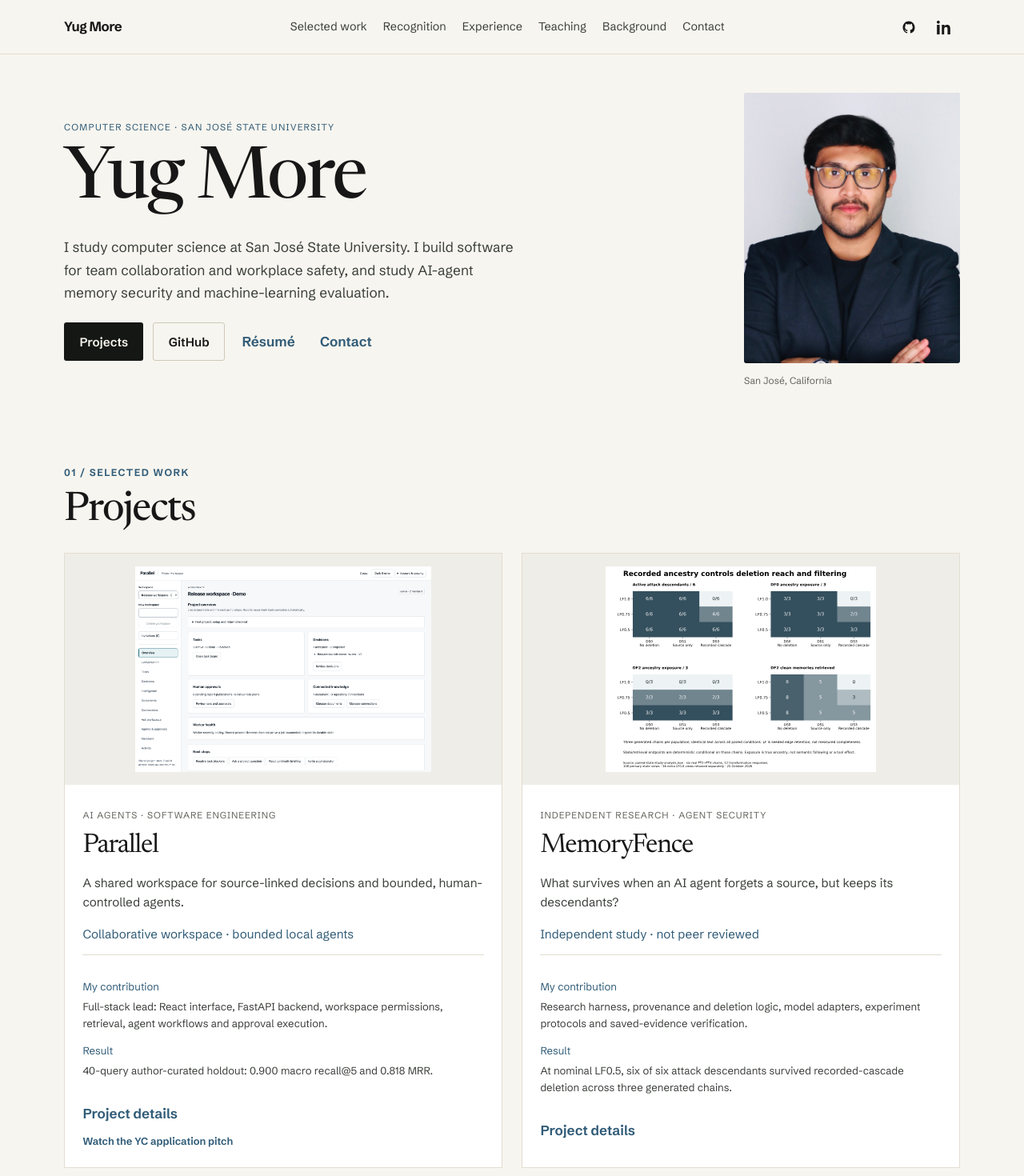
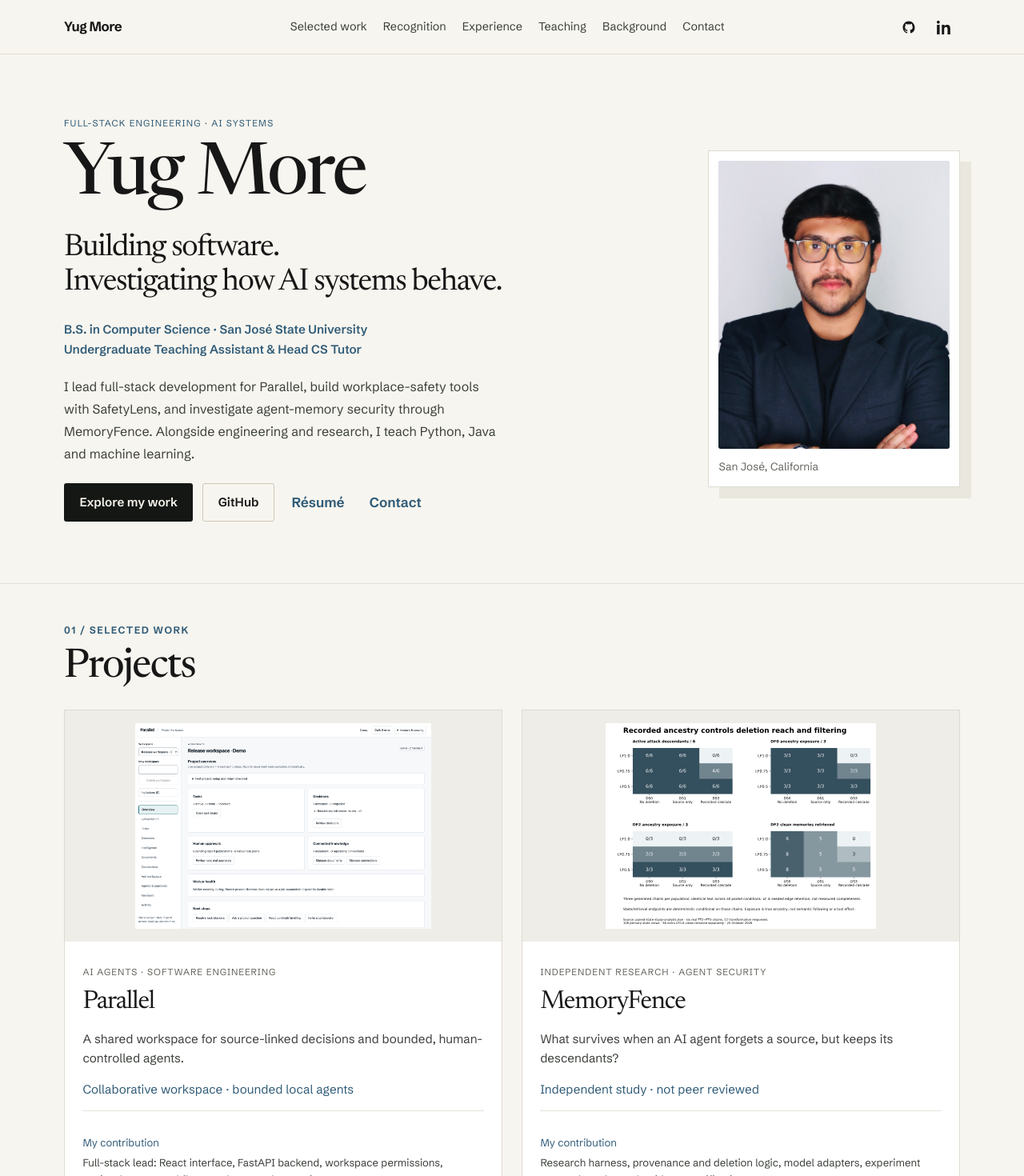
Before and after one commit to Yug-More/Yug-More.github.io, a Next.js app: page / in a window 1280 px wide. Shown: the top 1470 px of the page at 80% size. Built offline with nearby package versions, Linux system fonts and the light colour scheme; no server answers.

Commit message:
design: strengthen portfolio identity and editorial hierarchy

```diff
--- a/app/globals.css
+++ b/app/globals.css
@@ -1327,3 +1327,23 @@ a, button { -webkit-tap-highlight-color: #dde7ed; }
 .contribution-sources { padding-left:1.1rem; font-size:.85rem; }
 .contribution-sources li { margin:.5rem 0; }
 .contribution-sources a { color:var(--accent); text-underline-offset:.2em; }
+
+/* Editorial hierarchy: identity, practice, credentials, then evidence. */
+.hero { padding-block:clamp(3rem,6vw,6rem); border-bottom:1px solid var(--line); }
+.hero-grid { grid-template-columns:minmax(0,1.65fr) minmax(200px,.7fr); gap:clamp(2rem,5vw,5rem); }
+.hero h1 { font-size:clamp(3.5rem,7vw,6.5rem); margin-bottom:1.4rem; }
+.hero-position { font-family:var(--font-serif); font-size:clamp(1.8rem,3vw,2.8rem); line-height:1.12; letter-spacing:-.035em; margin:0 0 1.5rem; text-wrap:balance; }
+.hero-credentials { color:#315C78; font-size:.95rem; font-weight:600; line-height:1.7; margin-bottom:1.2rem; }
+.hero .intro { font-size:1rem; line-height:1.75; max-width:56ch; margin-top:0; }
+.hero .portrait-frame { max-width:320px; padding:12px; background:#fff; border:1px solid #dedbd2; box-shadow:14px 14px 0 #eae7de; }
+.hero .portrait-caption { margin:12px 0 0; font-size:.85rem; }
+.section-heading h2 { letter-spacing:-.045em; }
+.work-item { background:#fff; border:1px solid #dedbd2; transition:box-shadow .2s,border-color .2s; }
+.work-item:hover { border-color:#aebbc3; box-shadow:0 8px 28px #17171708; }
+.work-copy h3 { font-size:2rem; letter-spacing:-.035em; }
+.work-copy .project-proof { padding-top:1rem; border-top:1px solid #e6e3db; }
+.case .brief-overview { border-left:3px solid #315C78; padding-left:clamp(1rem,3vw,2rem); }
+.case .brief-result { padding:clamp(1.2rem,3vw,2rem); background:#fff; border:1px solid #dedbd2; }
+.case .brief-result > h2 { font-size:clamp(1.2rem,2vw,1.6rem); }
+@media(max-width:640px){.hero-grid{grid-template-columns:1fr}.hero .portrait-frame{width:160px;justify-self:start;box-shadow:8px 8px 0 #eae7de}.hero-position{font-size:1.9rem}.hero-credentials{font-size:.9rem}.hero h1{font-size:3.7rem}.hero{padding-block:2.5rem}.work-copy h3{font-size:1.8rem}}
+@media(prefers-reduced-motion:reduce){.work-item{transition:none}}
--- a/components/sections/Hero.tsx
+++ b/components/sections/Hero.tsx
@@ -7,14 +7,16 @@ export function Hero() {
     <section className="hero" id="top" aria-labelledby="hero-title">
       <div className="wrap hero-grid">
         <div className="hero-copy">
-          <p className="kicker">Computer Science · {site.school}</p>
+          <p className="kicker">Full-stack engineering · AI systems</p>
           <h1 id="hero-title">{site.name}</h1>
+          <p className="hero-position">Building software.<br />Investigating how AI systems behave.</p>
+          <p className="hero-credentials">B.S. in Computer Science · San José State University<br />Undergraduate Teaching Assistant &amp; Head CS Tutor</p>
           <p className="intro">
-            I study computer science at San José State University. I build software for team collaboration and workplace safety, and study AI-agent memory security and machine-learning evaluation.
+            I lead full-stack development for Parallel, build workplace-safety tools with SafetyLens, and investigate agent-memory security through MemoryFence. Alongside engineering and research, I teach Python, Java and machine learning.
           </p>
           <div className="actions">
             <a className="button button-primary" href="#projects">
-              Projects
+              Explore my work
             </a>
             <a className="button button-secondary" href={site.github} target="_blank" rel="noreferrer">
               GitHub
```
